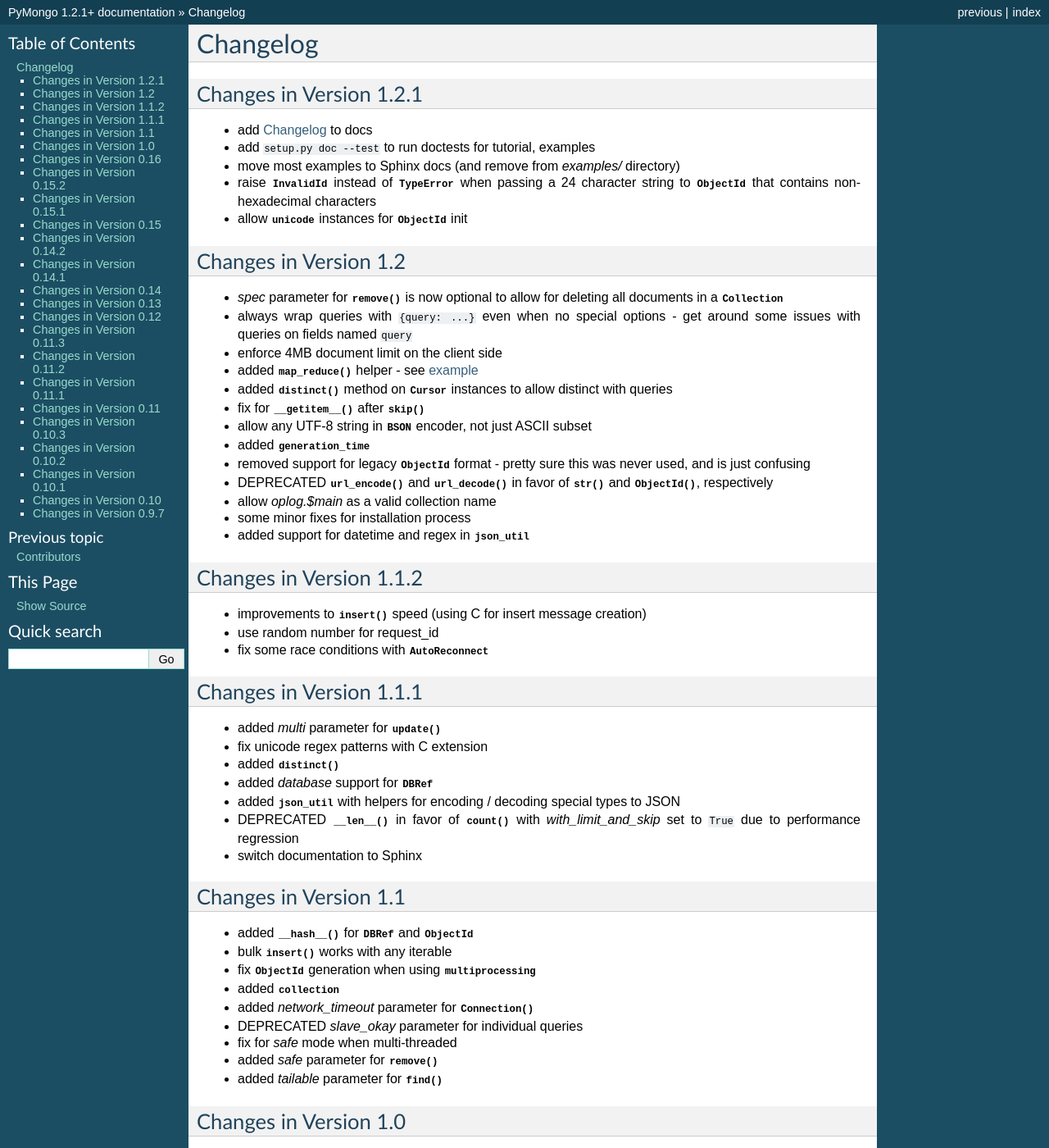
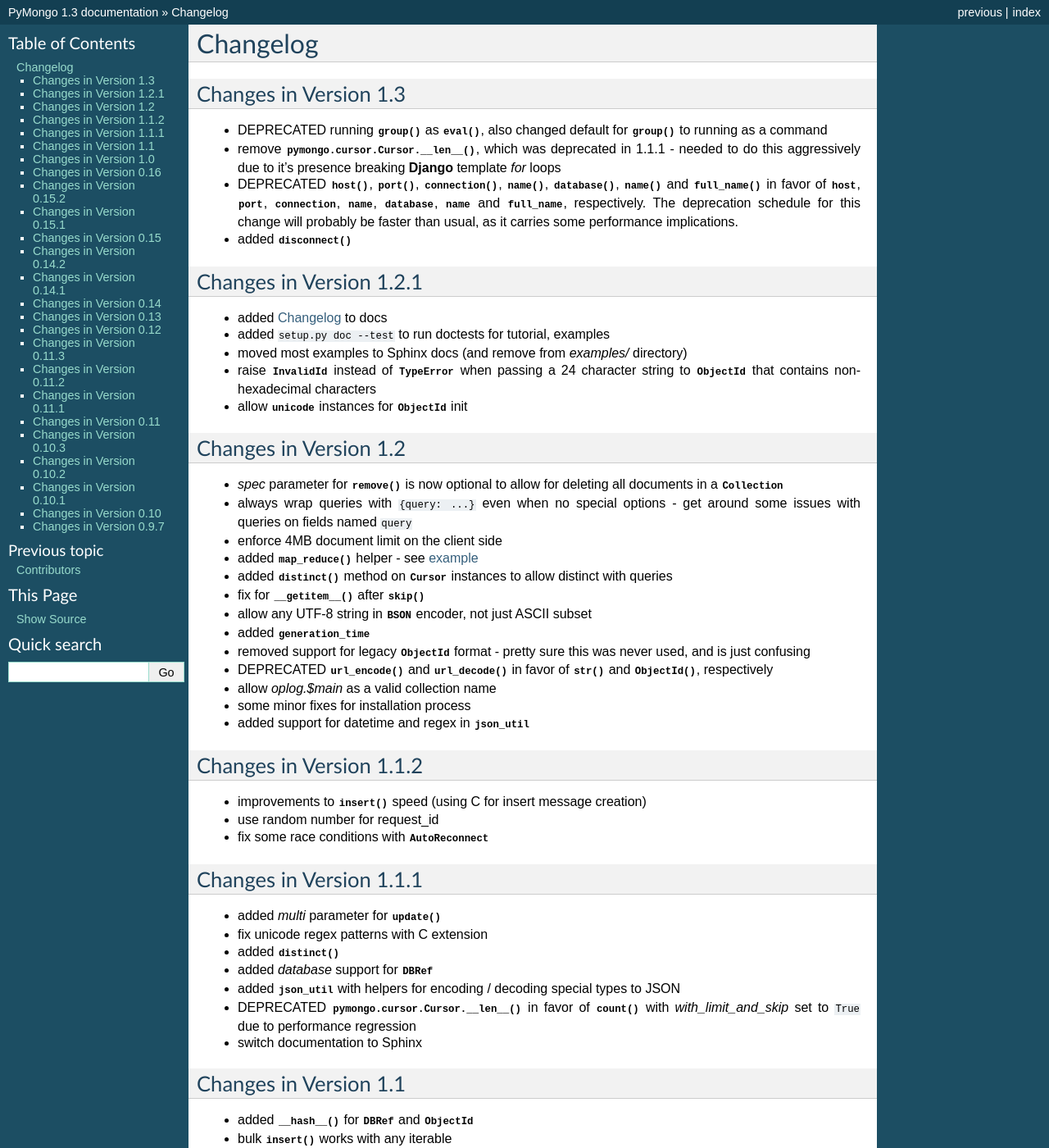
Before and after one commit to mongodb/mongo-python-driver, a Sphinx documentation site: the page built from doc/changelog.rst, in a window 1280 px wide and 1400 px high. Shown: the whole window at 82% size. Built offline with Sphinx 7.4.7, drawn with Linux system fonts in a browser that asks for light colours; some of the changed text lies outside the part shown.

Commit message:
BUMP 1.3 see changelog

```diff
--- a/doc/changelog.rst
+++ b/doc/changelog.rst
@@ -1,11 +1,37 @@
 Changelog
 =========
 
+Changes in Version 1.3
+----------------------
+- DEPRECATED running :meth:`~pymongo.collection.Collection.group` as
+  :meth:`~pymongo.database.Database.eval`, also changed default for
+  :meth:`~pymongo.collection.Collection.group` to running as a command
+- remove :meth:`pymongo.cursor.Cursor.__len__`, which was deprecated
+  in 1.1.1 - needed to do this aggressively due to it's presence
+  breaking **Django** template *for* loops
+- DEPRECATED :meth:`~pymongo.connection.Connection.host`,
+  :meth:`~pymongo.connection.Connection.port`,
+  :meth:`~pymongo.database.Database.connection`,
+  :meth:`~pymongo.database.Database.name`,
+  :meth:`~pymongo.collection.Collection.database`,
+  :meth:`~pymongo.collection.Collection.name` and
+  :meth:`~pymongo.collection.Collection.full_name` in favor of
+  :attr:`~pymongo.connection.Connection.host`,
+  :attr:`~pymongo.connection.Connection.port`,
+  :attr:`~pymongo.database.Database.connection`,
+  :attr:`~pymongo.database.Database.name`,
+  :attr:`~pymongo.collection.Collection.database`,
+  :attr:`~pymongo.collection.Collection.name` and
+  :attr:`~pymongo.collection.Collection.full_name`, respectively. The
+  deprecation schedule for this change will probably be faster than
+  usual, as it carries some performance implications.
+- added :meth:`~pymongo.connection.Connection.disconnect`
+
 Changes in Version 1.2.1
 ------------------------
-- add :doc:`changelog` to docs
-- add ``setup.py doc --test`` to run doctests for tutorial, examples
-- move most examples to Sphinx docs (and remove from *examples/*
+- added :doc:`changelog` to docs
+- added ``setup.py doc --test`` to run doctests for tutorial, examples
+- moved most examples to Sphinx docs (and remove from *examples/*
   directory)
 - raise :class:`~pymongo.errors.InvalidId` instead of
   :class:`TypeError` when passing a 24 character string to
@@ -56,7 +82,7 @@
 - added `database` support for :class:`~pymongo.dbref.DBRef`
 - added :mod:`~pymongo.json_util` with helpers for encoding / decoding
   special types to JSON
-- DEPRECATED :meth:`~pymongo.cursor.Cursor.__len__` in favor of
+- DEPRECATED :meth:`pymongo.cursor.Cursor.__len__` in favor of
   :meth:`~pymongo.cursor.Cursor.count` with `with_limit_and_skip` set
   to ``True`` due to performance regression
 - switch documentation to Sphinx
--- a/pymongo/__init__.py
+++ b/pymongo/__init__.py
@@ -28,7 +28,7 @@
 ALL = 2
 """Profile all operations."""
 
-version = "1.2.1+"
+version = "1.3"
 """Current version of PyMongo."""
 
 Connection = PyMongo_Connection
```
Also changed, not shown: 3 other files.
